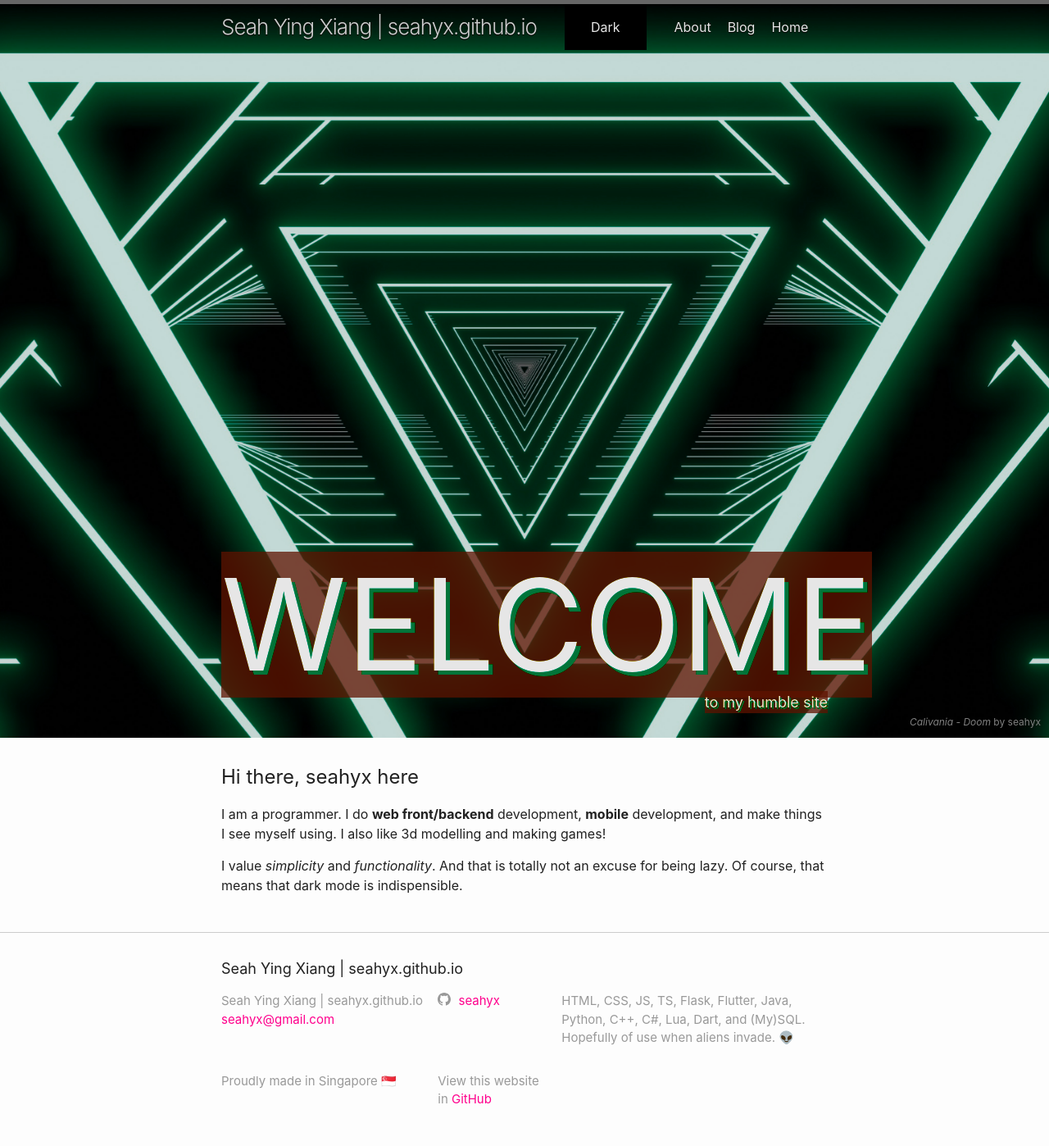
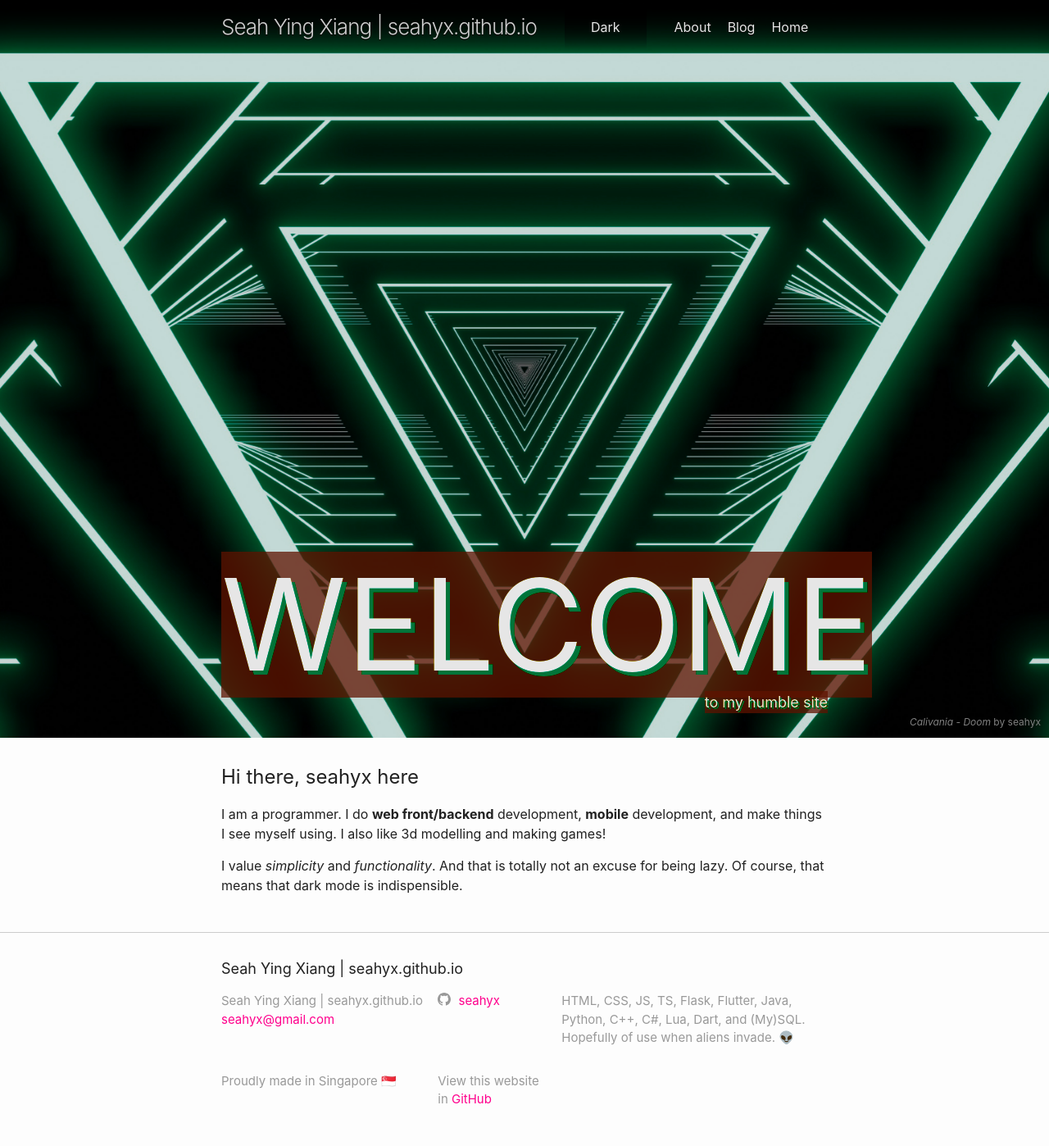
Before and after one commit to seahyx/seahyx.github.io, a Jekyll site: the page built from index.md, in a window 1280 px wide. Shown: the whole page at 82% size. Built offline with Jekyll 4.4.1, drawn with Linux system fonts in a browser that asks for light colours.

Commit message:
Fixed theme switch transition

```diff
--- a/_includes/header-floating.html
+++ b/_includes/header-floating.html
@@ -3,6 +3,7 @@
 	<div class="wrapper">
 		{%- assign default_paths = site.pages | map: "path" -%}
 		{%- assign page_paths = site.header_pages | default: default_paths -%}
+
 		<a class="site-title" rel="author" href="{{ '/' | relative_url }}">{{ site.title | escape }}</a>
 
 		<!-- Theme switcher -->
--- a/_sass/minima/_custom_elements.scss
+++ b/_sass/minima/_custom_elements.scss
@@ -34,29 +34,35 @@
 		@include media-query($on-palm) {
 			min-width: auto;
 		}
+
+		@include transitions-all;
 	}
 
 	input ~ {
 		.dark {
-			display: flex;
+			opacity: 1;
 
-			background-color: $dark-background-color;
+			background: linear-gradient($dark-background-color, transparent);
 			color: $dark-text-color;
+			text-shadow: 0 0 5px $light-text-color;
 		}
 		.light {
-			display: none;
+			position: absolute;
 
-			background-color: $light-background-color;
+			opacity: 0;
+
+			background: linear-gradient($light-background-color, transparent);
 			color: $light-text-color;
+			text-shadow: 0 0 5px $dark-text-color;
 		}
 	}
 
 	input:checked ~ {
 		.dark {
-			display: none;
+			opacity: 0;
 		}
 		.light {
-			display: flex;
+			opacity: 1;
 		}
 	}
 }
--- a/_sass/minima/_layout.scss
+++ b/_sass/minima/_layout.scss
@@ -15,8 +15,10 @@
 		left: 0;
 		right: 0;
 		background-color: transparent;
+		background: linear-gradient($dark-background-color, transparent);
 		text-shadow: 0 1px 1px $dark-background-color;
 		border-bottom: none;
+		border-top-color: transparent;
 		z-index: 1;
 
 		.site-title {
@@ -51,6 +53,9 @@
 	letter-spacing: -1px;
 	margin-bottom: 0;
 	white-space: nowrap;
+
+	overflow-x: hidden;
+	text-overflow: ellipsis;
 
 	&,
 	&:visited {
```
